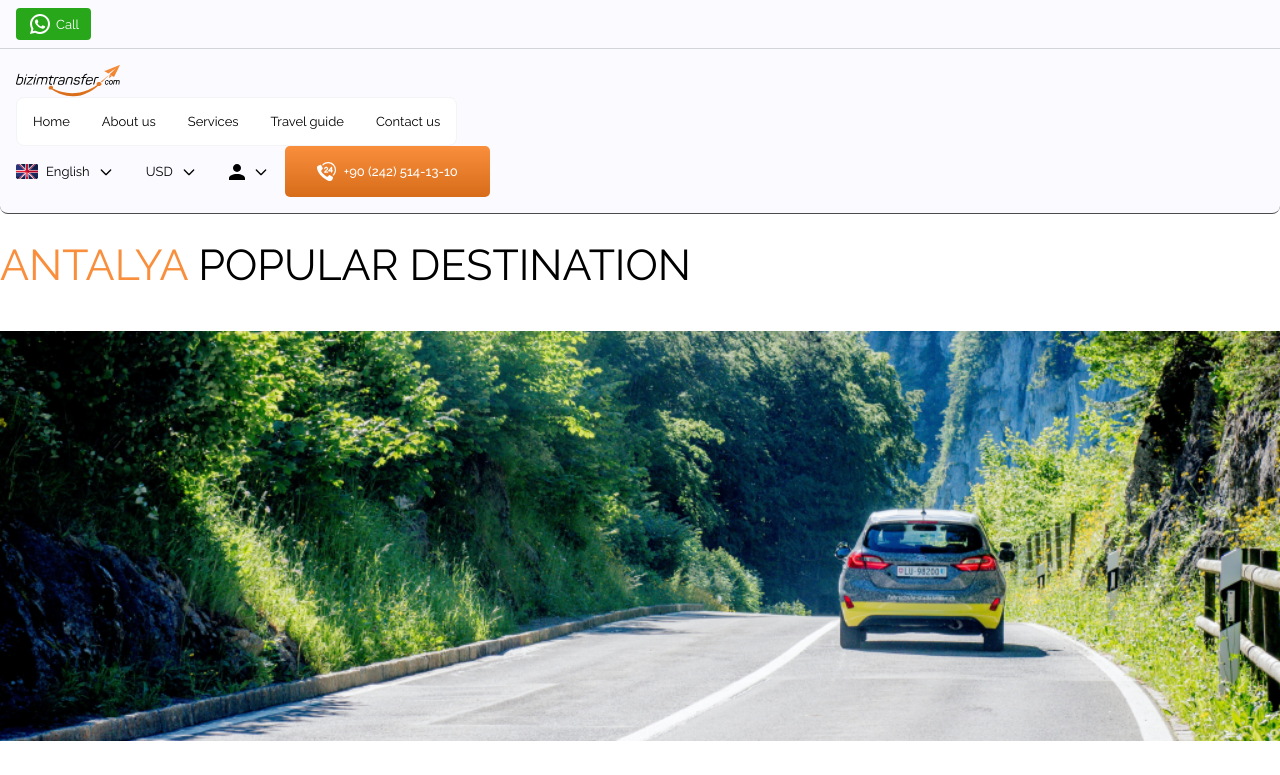
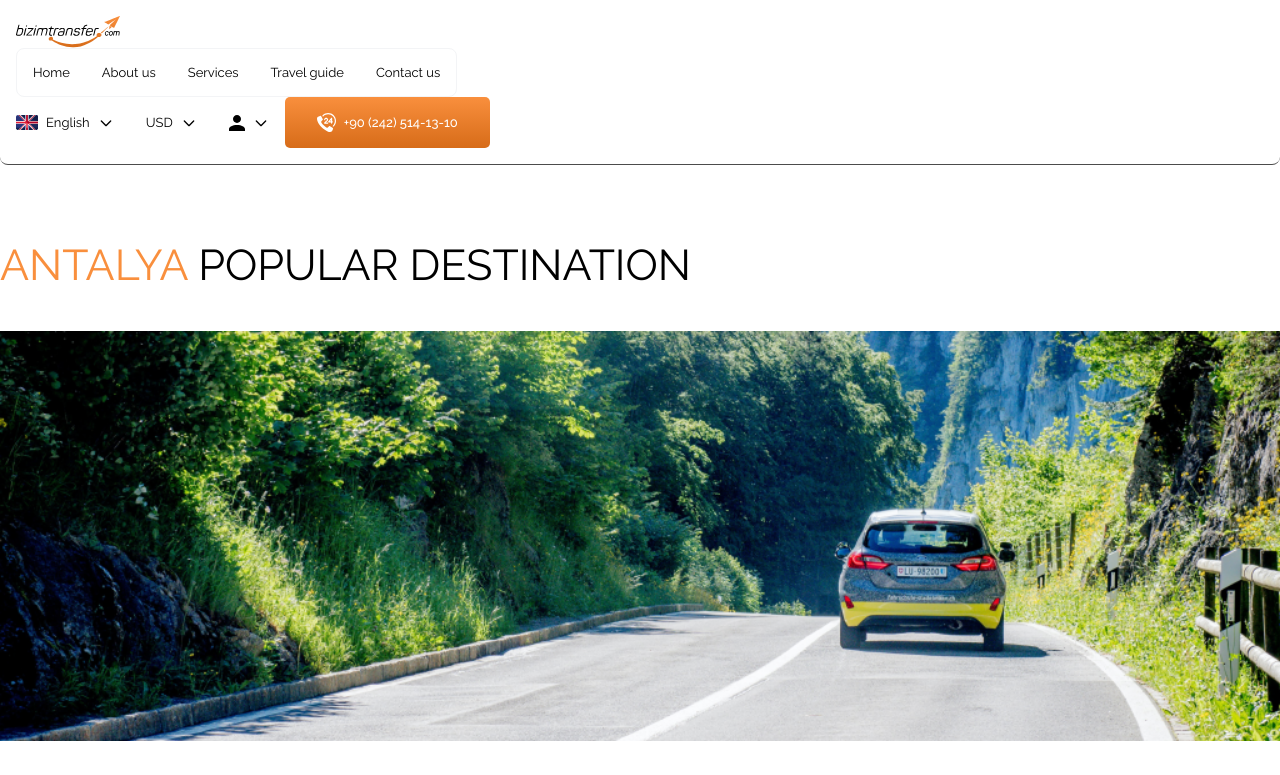
Before and after one commit to furkanuzun/bizimtransfer, a website: page antalya.html in a window 1280 px wide. Shown: the top 775 px of the page. Drawn offline with nearby package versions, Linux system fonts and the light colour scheme.

Commit message:
bug fixes & merge

```diff
--- a/antalya.html
+++ b/antalya.html
@@ -24,11 +24,9 @@
   </head>
   <body>
     <!-- Header start -->
-   <nav
-      class="bg-[#FBFAFF] fixed w-full z-20 top-0 left-0 rounded-b-lg space-x-0"
-    >
+    <nav class="bg-white fixed w-full z-20 top-0 left-0 rounded-b-lg">
       <div
-        class="border-b border-gray-300 py-2 px-4 flex justify-between items-center"
+        class="border-b border-gray-300 py-2 px-4 flex sm:hidden justify-between items-center"
       >
         <div
           class="bg-[#29A71A] rounded py-1 px-3 flex items-center space-x-1 text-white"
@@ -170,7 +168,7 @@
         </div>
       </div>
       <div
-        class="max-w-screen-xl flex flex-wrap items-center justify-between mx-auto p-4 border-b border-black/70 rounded-b-lg"
+        class="max-w-screen-xl flex flex-wrap items-center justify-between !mx-auto p-4 border-b border-black/70 rounded-b-lg"
       >
         <a href="https://flowbite.com/" class="flex items-center">
           <img src="src/assets/logo.svg" class="h-8 mr-3" alt="Flowbite Logo" />
@@ -334,7 +332,7 @@
           id="navbar-sticky"
         >
           <ul
-            class="flex flex-col p-4 lg:p-0 mt-4 space-y-4 lg:!space-y-0 border border-gray-100 rounded-lg bg-gray-50 lg:flex-row lg:space-x-8 lg:mt-0 lg:border-0 lg:!bg-white"
+            class="flex flex-col p-4 lg:p-0 mt-4 space-y-4 lg:!space-y-0 border border-gray-100 rounded-lg lg:flex-row lg:space-x-8 lg:mt-0 lg:border-0"
           >
             <li>
               <a href="#" class="primary" aria-current="page">Home</a>
```
Also changed, not shown: about.html (+2 -2 lines), bodrum.html (+4 -6 lines), booking.html (+4 -6 lines), contact.html (+7 -7 lines), denizli.html (+4 -6 lines), istanbul.html (+4 -6 lines), izmir.html (+4 -6 lines), marmaris.html (+4 -6 lines), nevsehir.html (+4 -6 lines), personalinfo.html (+14 -15 lines), reservationdetails.html (+8 -4 lines), services.html (+4 -6 lines).
